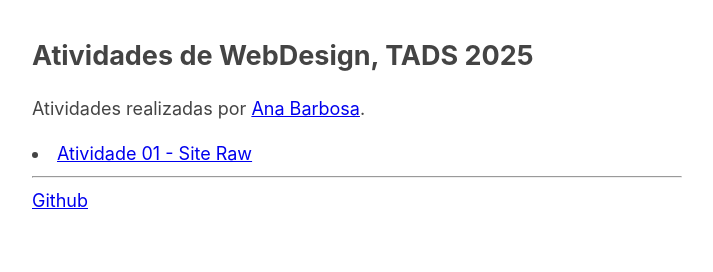
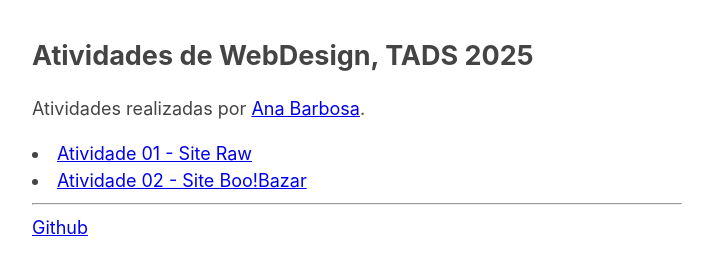
Before and after one commit to dvanael/webdesign-atividades, a plain HTML site: page index.html in a window 1280 px wide. Shown: the whole page, without its empty margins (283-996 px from the left). Drawn offline with Linux system fonts and the light colour scheme.

```diff
--- a/index.html
+++ b/index.html
@@ -38,6 +38,7 @@
     <h1>Atividades de WebDesign, TADS 2025</h1>
     <p>Atividades realizadas por <a href="https://github.com/dvanael" target="_blank">Ana Barbosa</a>.</p>
     <li><a href="atividade-01/index.html">Atividade 01 - Site Raw</a></li>
+    <li><a href="atividade-02/index.html">Atividade 02 - Site Boo!Bazar</a></li>
   </section>
   <hr>
   <a href="https://github.com/dvanael/webdesign-atividades" target="_blank">Github</a>
```
Also changed, not shown: 1 other file.
